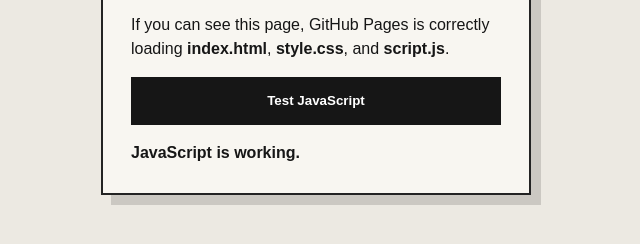
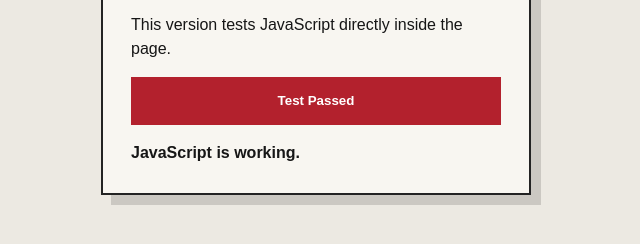
Before and after one commit to AdvetureGirl/operation-best-beer, a plain HTML site: page index.html in a window 1280 px wide. Both pictures are taken after a click on the button "Test JavaScript". Shown: the part 352-596 px from the top of the page, without its empty margins (324-964 px from the left). Drawn offline with Linux system fonts and the light colour scheme.

Commit message:
Test inline JavaScript

```diff
--- a/index.html
+++ b/index.html
@@ -3,17 +3,28 @@
 <head>
   <meta charset="utf-8">
   <meta name="viewport" content="width=device-width, initial-scale=1">
-  <title>Operation Best Beer — Deployment Test</title>
+  <title>Operation Best Beer — JavaScript Test</title>
   <link rel="stylesheet" href="style.css">
 </head>
 <body>
   <main class="card">
     <p class="eyebrow">GRU INDUSTRIES</p>
     <h1>Deployment Successful</h1>
-    <p>If you can see this page, GitHub Pages is correctly loading <strong>index.html</strong>, <strong>style.css</strong>, and <strong>script.js</strong>.</p>
+    <p>This version tests JavaScript directly inside the page.</p>
     <button id="test-button" type="button">Test JavaScript</button>
     <p id="status" aria-live="polite">Waiting for test.</p>
   </main>
-  <script src="script.js"></script>
+
+  <script>
+    document.addEventListener("DOMContentLoaded", function () {
+      const button = document.getElementById("test-button");
+      const status = document.getElementById("status");
+
+      button.addEventListener("click", function () {
+        status.textContent = "JavaScript is working.";
+        button.textContent = "Test Passed";
+      });
+    });
+  </script>
 </body>
 </html>
--- a/style.css
+++ b/style.css
@@ -34,4 +34,8 @@
   font-weight: 900;
   cursor: pointer;
 }
+button:hover,
+button:focus {
+  background: #b3212d;
+}
 #status { margin-bottom: 0; font-weight: 700; }
```
